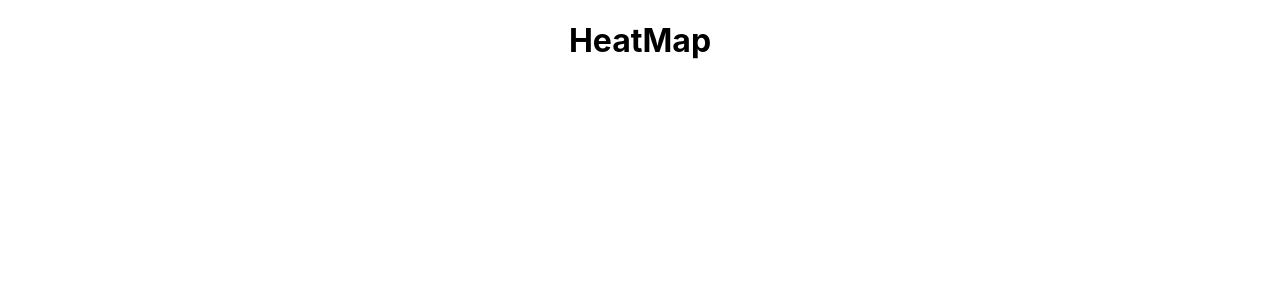
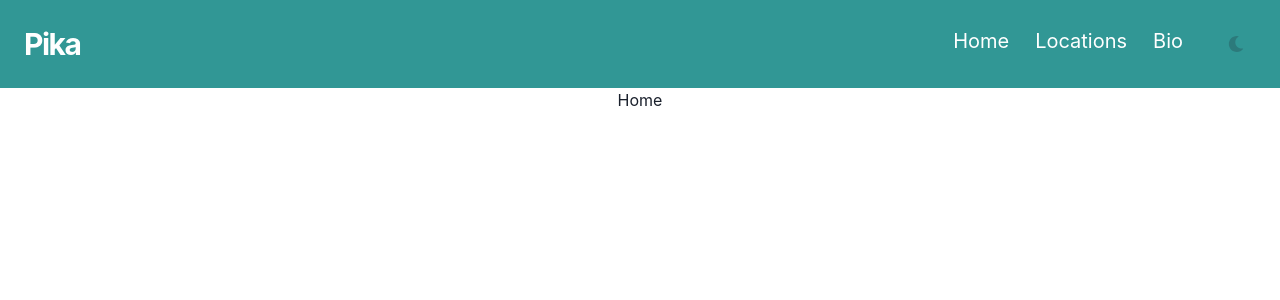
Before and after one commit to roberly2120/pika, a React (Create React App) app: page / in a window 1280 px wide. Shown: the top 300 px of the page. Built offline with nearby package versions, Linux system fonts and the light colour scheme.

Commit message:
map working. router working. dark/light mode toggle working

```diff
--- a/package.json
+++ b/package.json
@@ -3,11 +3,15 @@
   "version": "0.1.0",
   "private": true,
   "dependencies": {
+    "@chakra-ui/react": "^2.8.2",
+    "@react-google-maps/api": "^2.19.3",
     "@testing-library/jest-dom": "^5.17.0",
     "@testing-library/react": "^13.4.0",
     "@testing-library/user-event": "^13.5.0",
     "react": "^18.2.0",
     "react-dom": "^18.2.0",
+    "react-icons": "^5.0.1",
+    "react-router-dom": "^6.22.2",
     "react-scripts": "5.0.1",
     "web-vitals": "^2.1.4"
   },
--- a/src/App.js
+++ b/src/App.js
@@ -1,10 +1,17 @@
 import HeatMap from './Components/HeatMap';
+import Header from './Components/Header';
+import Home from './Components/Home';
+import { Routes, Route } from 'react-router-dom';
 import './App.css';
 
 function App() {
   return (
     <div className="App">
-      <HeatMap />
+      <Header />
+      <Routes>
+        <Route path="/" element={<Home />} />
+        <Route path="/heatmap" element={<HeatMap />} />
+      </Routes>
     </div>
   );
 }
--- /dev/null
+++ b/src/Components/Header.js
@@ -0,0 +1,49 @@
+import React from 'react';
+import { Flex, IconButton, Icon, Box, Heading, Button, useColorMode, Link } from '@chakra-ui/react';
+import { Link as RouterLink } from 'react-router-dom';
+import { FaSun, FaMoon } from 'react-icons/fa';
+
+export default function Header() {
+  const { colorMode, toggleColorMode } = useColorMode();
+  const SwitchIcon = colorMode === 'light' ? FaMoon : FaSun;
+
+  return (
+    <Flex as="nav" align="center" justify="space-between" wrap="wrap" padding="1.5rem" bg="teal.500" color="white">
+      <Flex align="center" mr={5}>
+        <Heading as="h1" size="lg" letterSpacing={"tighter"}>
+          Pika
+        </Heading>
+      </Flex>
+
+      <Box display={{ base: "block", md: "block" }} mt={{ base: 4, md: 0 }}>
+        {/* Navigation Links */}
+        <Link as={RouterLink} to="/" p="2" fontSize="xl" borderRadius="md" mr="5px"
+          _hover={{ textDecor: 'none', boxShadow: '0 0 2px rgba(0, 0, 0, 0.5)' }}>
+          Home
+        </Link>
+        <Link as={RouterLink} to="/heatmap" p="2" fontSize="xl" borderRadius="md" ml="5px" mr="5px"
+          _hover={{ textDecor: 'none', boxShadow: '0 0 2px rgba(0, 0, 0, 0.5)' }}>
+          Locations
+        </Link>
+        <Link as={RouterLink} to="/bio" p="2" fontSize="xl" borderRadius="md" ml="5px" mr="25px"
+          _hover={{ textDecor: 'none', boxShadow: '0 0 2px rgba(0, 0, 0, 0.5)'}}>
+          Bio
+        </Link>
+
+        {/* need to change this to an icon or something more sleek  */}
+        {/* <Button bg="transparent" border="1px" onClick={toggleColorMode} ml="4">
+          {colorMode === "light" ? "Dark" : "Light"} Mode
+        </Button> */}
+        <IconButton
+            aria-label="Toggle theme"
+            icon={<Icon as={SwitchIcon} />}
+            onClick={toggleColorMode}
+            size="md"
+            colorScheme="teal"
+            variant="ghost"
+        />
+
+      </Box>
+    </Flex>
+  );
+}
--- a/src/Components/HeatMap.js
+++ b/src/Components/HeatMap.js
@@ -1,16 +1,21 @@
 import React, { useContext, useEffect } from "react";
+import MapContainer from "./MapContainer";
 import { AppContext } from "../State";
+import { Center } from "@chakra-ui/react";
+
 
 export default function HeatMap() {
     const { state, setState } = useContext(AppContext);
 
-    useEffect(() => {
-        console.log(state);
-    }, []);
+    // useEffect(() => {
+    //     console.log(state);
+    // }, []);
 
     return (
         <div>
-            <h1>HeatMap</h1>
+            <Center>
+                <MapContainer />
+            </Center>
         </div>
     )
 }
--- /dev/null
+++ b/src/Components/Home.js
@@ -0,0 +1,9 @@
+import React from 'react';
+
+export default function Home() {
+    return (
+        <div>
+            <h1>Home</h1>
+        </div>
+    )
+}
--- /dev/null
+++ b/src/Components/MapContainer.js
@@ -0,0 +1,50 @@
+import React from 'react';
+import { GoogleMap, LoadScript } from '@react-google-maps/api';
+
+const containerStyle = {
+  width: '90%',
+  height: '600px'
+};
+
+const center = {
+  lat: 39.8283,
+  lng: -98.5795
+};
+
+// if i want to make the user able to toggle marker visibility, I need to dynamically use either [] or [hideLabelsStyle] in the options prop
+const hideLabelsStyle = [
+  {
+    featureType: "administrative",
+    elementType: "labels",
+    stylers: [{ visibility: "off" }]
+  },
+  {
+    featureType: "poi",
+    stylers: [{ visibility: "off" }]
+  },
+  {
+    featureType: "road",
+    elementType: "labels.icon",
+    stylers: [{ visibility: "off" }]
+  },
+  {
+    featureType: "transit",
+    stylers: [{ visibility: "off" }]
+  }
+  // Add more styles as needed
+];
+
+export default function MyMapComponent() {
+  return (
+    <LoadScript googleMapsApiKey={process.env.REACT_APP_GOOGLE_MAPS_API_KEY}>
+      <GoogleMap
+        mapContainerStyle={containerStyle}
+        center={center}
+        zoom={4.5}
+        options={{ styles: hideLabelsStyle }} // Apply custom styles here
+      >
+        {/* Child components, like markers or shapes */}
+      </GoogleMap>
+    </LoadScript>
+  )
+}
--- a/src/index.js
+++ b/src/index.js
@@ -3,11 +3,17 @@ import ReactDOM from 'react-dom/client';
 import './index.css';
 import App from './App';
 import { AppProvider } from './State';
+import { ChakraProvider } from '@chakra-ui/react';
+import { BrowserRouter } from 'react-router-dom';
 
 
 const root = ReactDOM.createRoot(document.getElementById('root'));
 root.render(
-  <AppProvider>
-    <App />
-  </AppProvider>
+  <BrowserRouter>
+    <ChakraProvider>
+      <AppProvider>
+        <App />
+      </AppProvider>
+    </ChakraProvider>
+  </BrowserRouter>
 );
```
Also changed, not shown: 1 other file (tests, documents, lock files or other folders).
